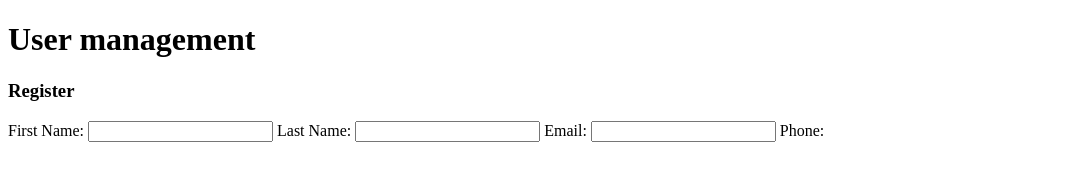
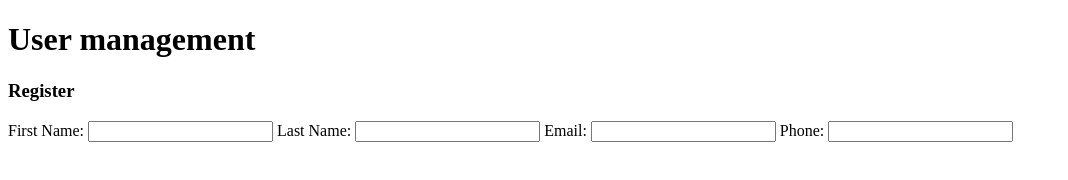
Before and after one commit to ATOROYO/Backend-Development-For-Telemedicine, a website: page frontend/index.html in a window 1280 px wide. Shown: the whole page, without its empty margins (0-1068 px from the left). Drawn offline with Linux system fonts and the light colour scheme.

Commit message:
Made a change

```diff
--- a/frontend/index.html
+++ b/frontend/index.html
@@ -18,7 +18,7 @@
           <label for="regEmail">Email:</label>
           <input type="email" name="" id="email" />
           <label for="regPhone">Phone:</label>
-
+          <input type="number" name="" id="phone" />
         </form>
       </div>
     </div>
```
